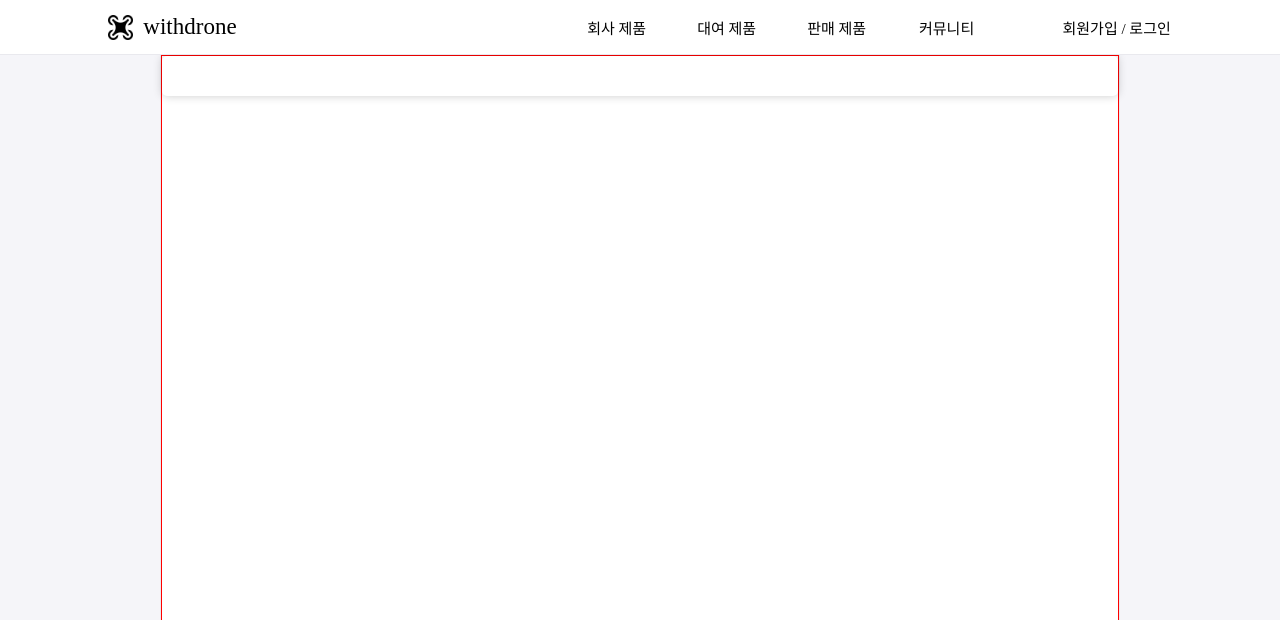
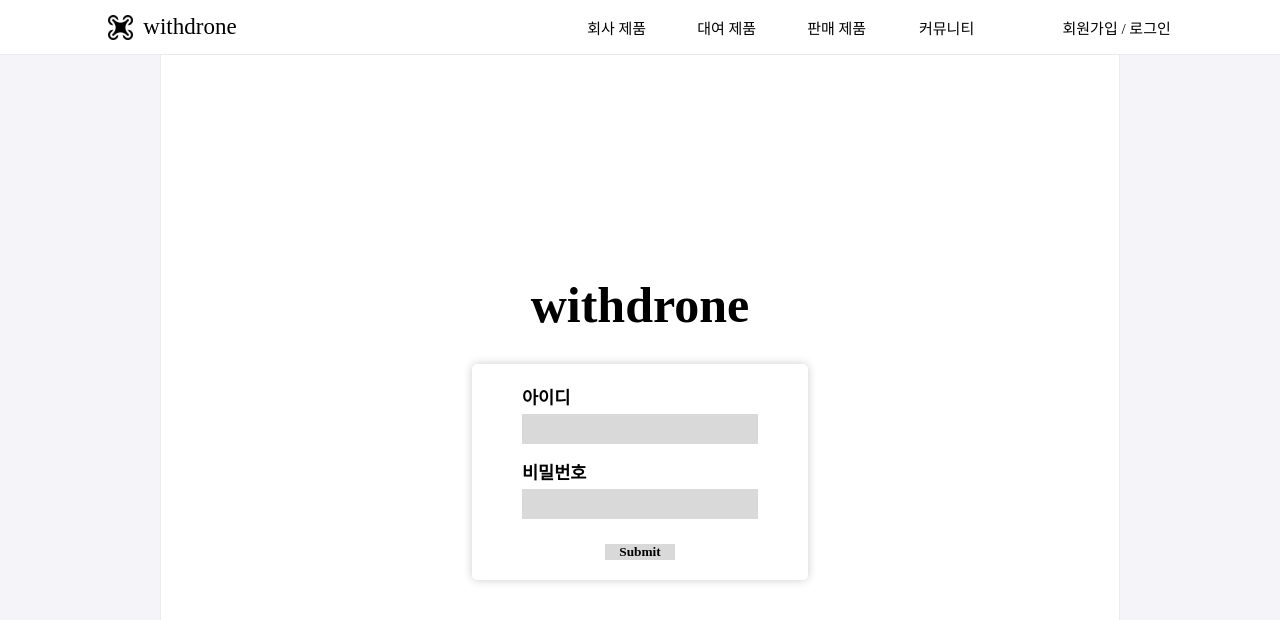
Before and after one commit to EasyWebP/WithDrone, a React (Create React App) app in the folder WithDrone_1/withdrone/: page /login in a window 1280 px wide. Shown: the top 620 px of the page. Built offline with nearby package versions, Linux system fonts and the light colour scheme; a web font is replaced by a local one.

Commit message:
[ADD] 로그인 페이지 레이아웃

```diff
--- a/WithDrone_1/withdrone/src/pages/login/index.tsx
+++ b/WithDrone_1/withdrone/src/pages/login/index.tsx
@@ -6,30 +6,60 @@ const Containers = styled.div`
   width: 100%;
   height: 100%;
   //gap: 2rem;
-
-  border: 1px solid red;
-`;
-
-const LoginPage = styled.div`
   display: flex;
   flex-direction: column;
   align-items: center;
   justify-content: center;
-  height: 100vh;
-  background-color: grey;
+  background-color: white;
 `;
 
+const Title = styled.h1`
+  font-size: 5rem;
+  font-weight: bold;
+  margin-bottom: 30px;
+`
+
 const LoginForm = styled.form`
+  width: 35%;
+
   display: flex;
   flex-direction: column;
   align-items: center;
-  justify-content: center;
+  justify-content: space-between;
   padding: 20px;
   border-radius: 5px;
   box-shadow: 0 0 10px rgba(0, 0, 0, 0.2);
   background-color: #fff;
 `;
 
+const LoginBox = styled.div`
+  width: 80%;
+  display: flex;
+  flex-direction: column;
+`
+
+const BoxTitle = styled.h3`
+  font-weight: bold;
+  align: left;
+  margin-bottom: 5px;
+`
+
+const BoxInput = styled.input`
+  width: 100%;
+  height: 30px;
+  background: #D9D9D9;
+  border: none;
+  margin-bottom: 15px;
+`
+
+const SubmitButton = styled.button`
+  margin-top: 10px;
+  background-color: #D9D9D9;
+  border: none;
+  cursor: pointer;
+  font-weight: bold;
+  width: 70px;
+`
 
 
 export default function Login() {
@@ -38,8 +68,17 @@ export default function Login() {
 
   return (
     <Containers>
+      <Title>withdrone</Title>
       <LoginForm>
-
+        <LoginBox>
+          <BoxTitle>아이디</BoxTitle>
+          <BoxInput></BoxInput>
+        </LoginBox>
+        <LoginBox>
+          <BoxTitle>비밀번호</BoxTitle>
+          <BoxInput></BoxInput>
+        </LoginBox>
+        <SubmitButton>Submit</SubmitButton>
       </LoginForm>
     </Containers>
   );
```
